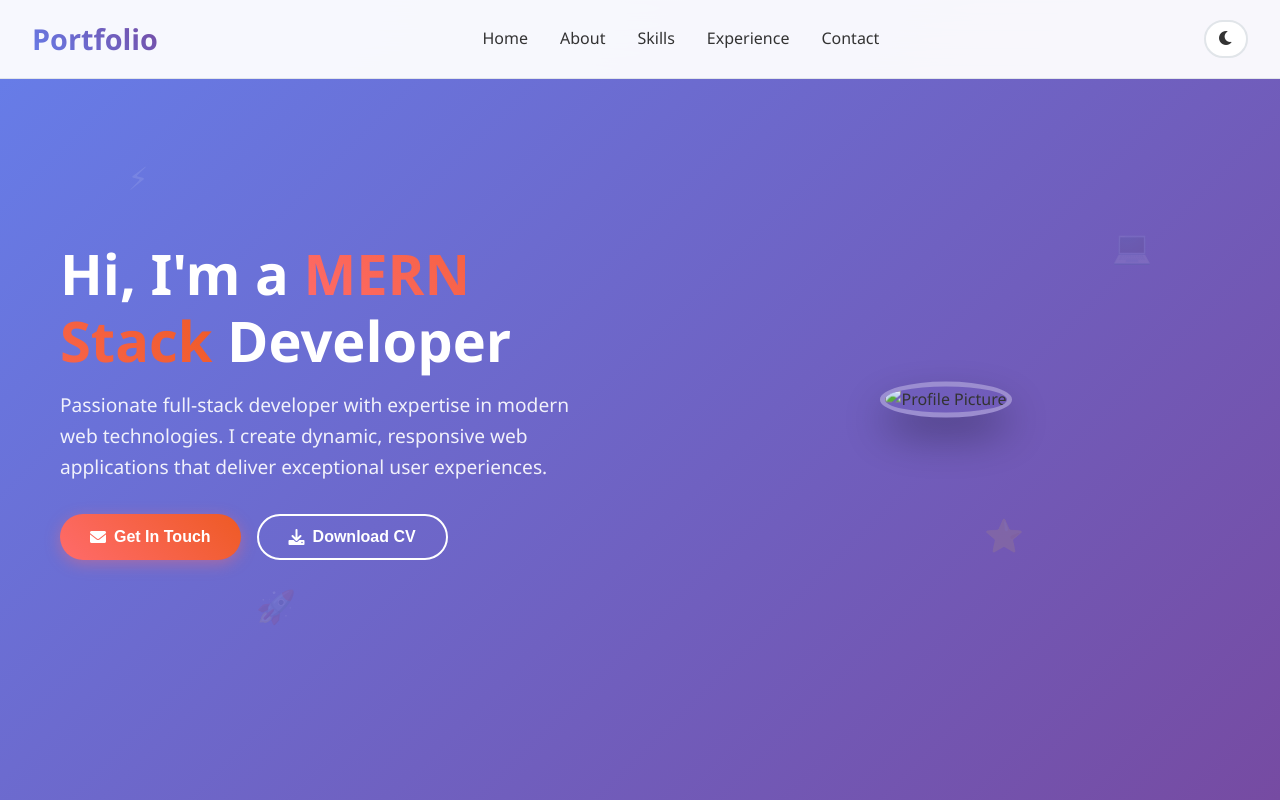
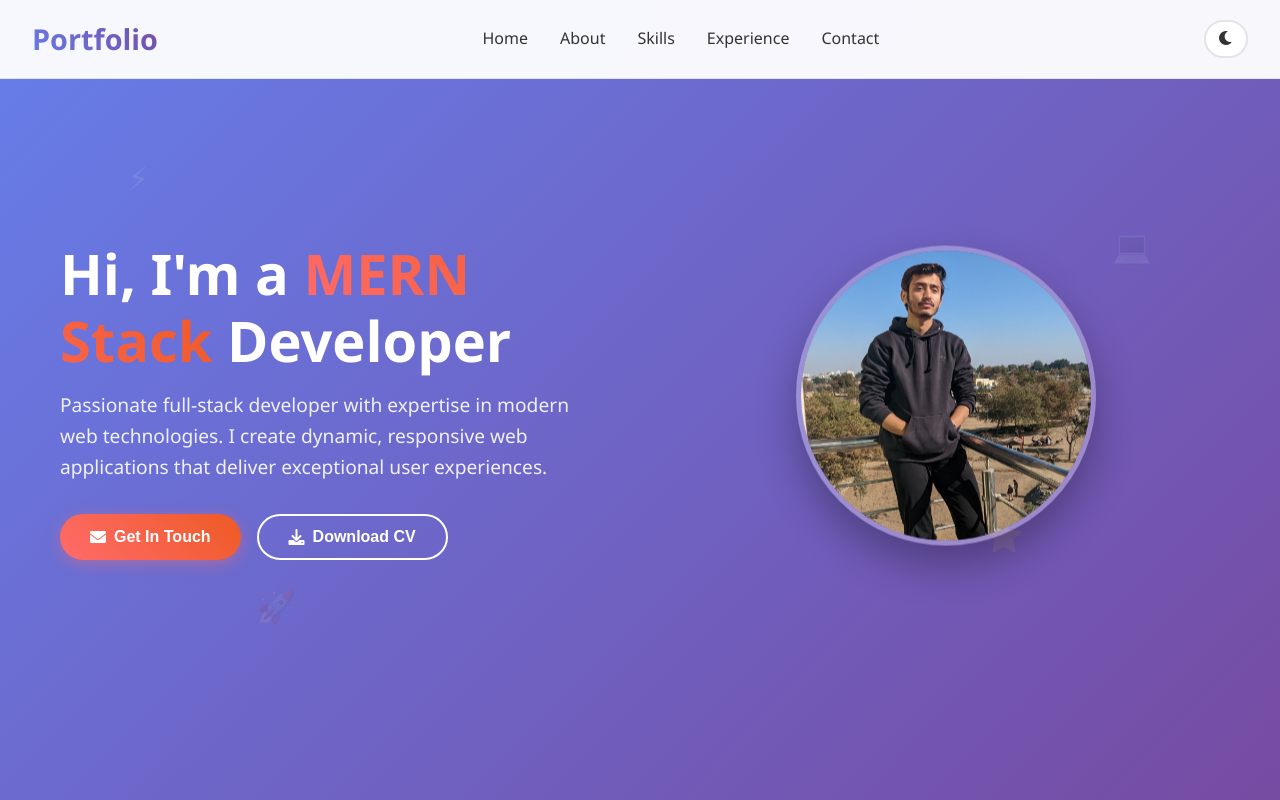
Before and after one commit to SaadQasim19/My-Portfolio, a plain HTML site: page index.html in a window 1280 px wide. Shown: the top 800 px of the page. Drawn offline with Linux system fonts and the light colour scheme.

Commit message:
Fixed ProfilePricture display issue.Updated Directory Structure

```diff
--- a/index.html
+++ b/index.html
@@ -48,7 +48,7 @@
                     </div>
                 </div>
                 <div class="hero-image">
-                    <img src="../Images/1.jpg" alt="Profile Picture" class="profile-pic">
+                    <img src="./ProfilePicture/1.jpg" alt="Profile Picture" class="profile-pic">
                 </div>
             </div>
         </div>
```
Also changed, not shown: ProfilePicture/1.jpg (added).
